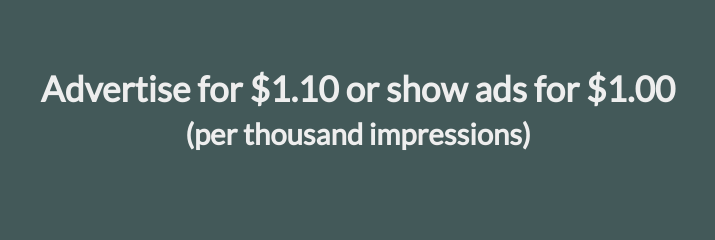
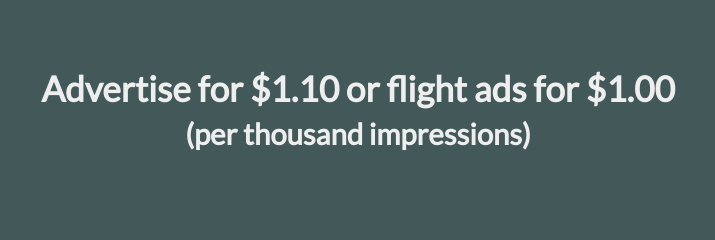
Before and after one commit to adnissen/canvasads, a plain HTML site: page index.html in a window 1280 px wide. Shown: the top 240 px of the page, 282-997 px from the left. Drawn offline with Linux system fonts and the light colour scheme.

Commit message:
changed a word lol

```diff
--- a/index.html
+++ b/index.html
@@ -53,7 +53,7 @@
 </head>
 <body>
   <div class="hero">
-  <h1 class="hero-header">Advertise for $1.10 or show ads for $1.00<br><small>(per thousand impressions)</small></h1>
+  <h1 class="hero-header">Advertise for $1.10 or flight ads for $1.00<br><small>(per thousand impressions)</small></h1>
   </div>
   <div class="pitch">
   <p>
@@ -72,7 +72,7 @@
 </div>
 <div class="email">
 <div class="email-text">
-  <h5>Want to try Canvas? advertising@canvasads.io </h5>
+  <h5>Want to try Canvas? advertising@canvasads.io</h5>
 </div>
 </div>
 </body>
```
